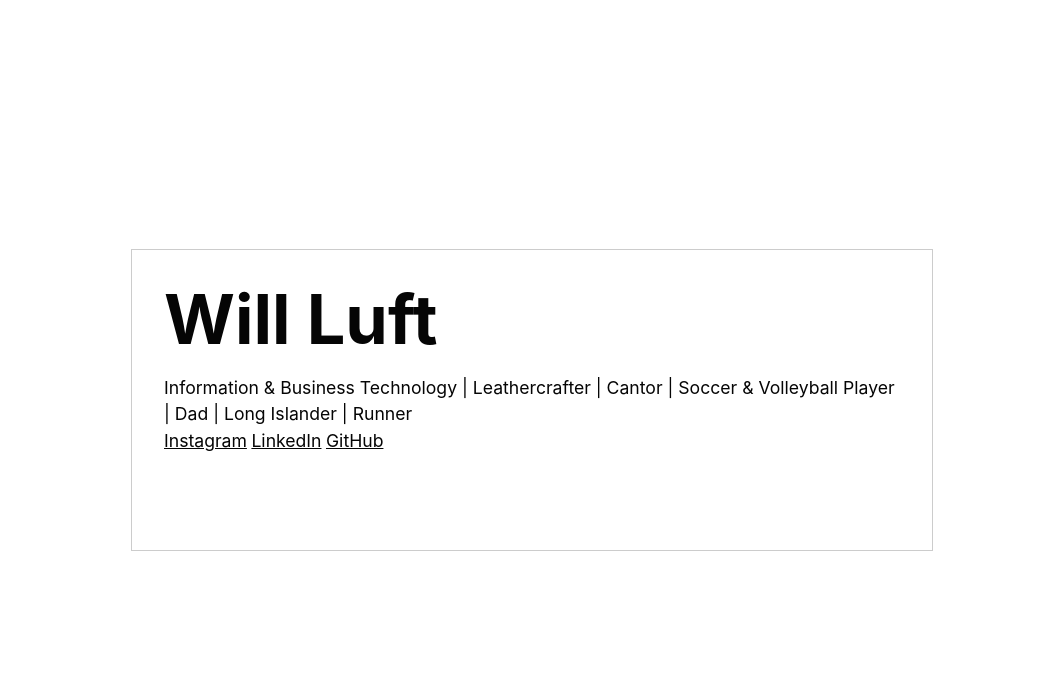
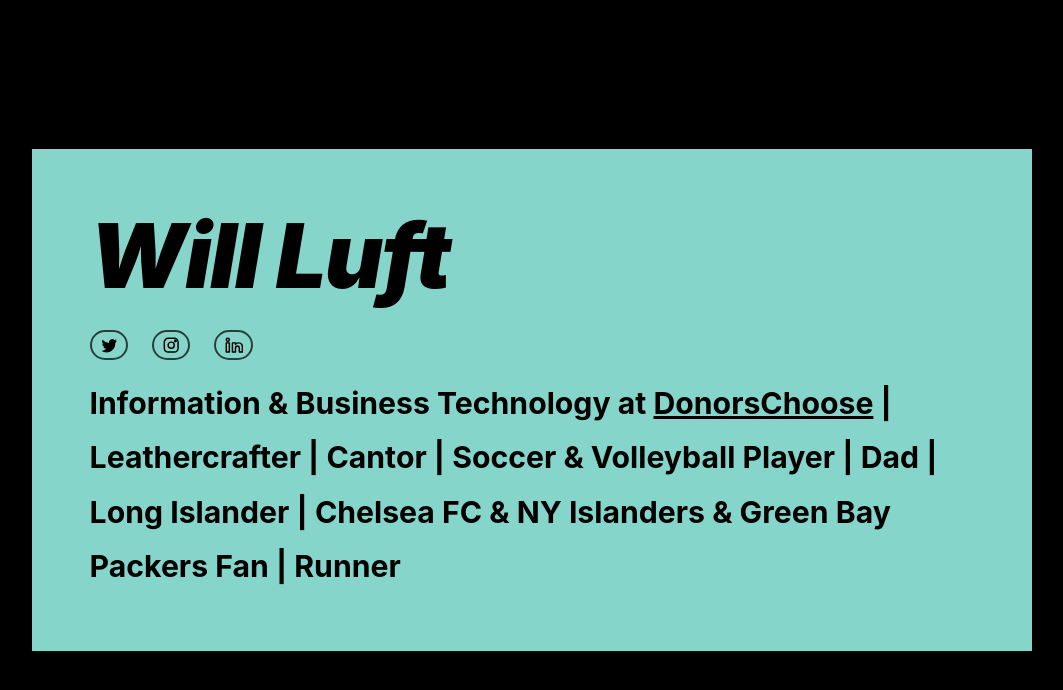
Before and after one commit to wdluft/willluft-2026, a plain HTML site: page index.html in a window 1280 px wide. Shown: the whole page, without its empty margins (108-1171 px from the left). Drawn offline with Linux system fonts and the light colour scheme.

Commit message:
styled hero layout to match reference feel
Updated the page to use a dark backdrop with a centered cyan hero card, compact social icon links, and tighter typography spacing for a cleaner first impression. Also added the DonorsChoose link to clarify the Information & Business Technology role context.

```diff
--- a/css/styles.css
+++ b/css/styles.css
@@ -97,12 +97,79 @@ textarea:not([rows]) {
   min-height: 100vh;
   display: grid;
   place-items: center;
-  padding: 2rem;
+  padding: var(--pad-xxxl) var(--pad-l);
+  background: var(--black-9);
 }
 
 .hero-card {
-  width: min(90vw, 800px);
-  min-height: 300px;
-  outline: 1px solid #ccc;
-  padding: 2rem;
+  width: min(90vw, 1000px);
+  background: var(--teal-9);
+  color: var(--black-9);
+  padding: clamp(1.75rem, 4.5vw, 4rem);
+  box-shadow: var(--shadow-6);
 }
+
+.hero-card h1 {
+  margin: 0;
+  font-style: italic;
+  font-weight: 900;
+  --fl: 6;
+  letter-spacing: -0.02em;
+}
+
+.hero-card p {
+  margin: 0;
+  max-width: 58ch;
+  font-weight: 700;
+  --fl: 2;
+  line-height: var(--lh-l);
+}
+
+.social-links {
+  display: flex;
+  align-items: center;
+  gap: var(--vs-m);
+  margin-block: var(--vs-m) var(--vs-base);
+}
+
+.social-links a {
+  color: inherit;
+  text-decoration: none;
+  font-weight: 800;
+  --fl: 1;
+  line-height: var(--lh-xs);
+  border: var(--border-2);
+  border-color: var(--black-7);
+  border-radius: 999px;
+  padding: var(--pad-xs) var(--pad-s);
+}
+
+.social-links svg {
+  width: 1.15rem;
+  height: 1.15rem;
+  display: block;
+  fill: none;
+  stroke: currentColor;
+  stroke-width: 1.9;
+  stroke-linecap: round;
+  stroke-linejoin: round;
+}
+
+.social-links a:first-child svg {
+  fill: currentColor;
+  stroke: none;
+}
+
+.social-links a:hover {
+  background: var(--black-2);
+}
+
+@media (width < 640px) {
+  #hero {
+    padding: var(--pad-l);
+  }
+
+  .hero-card {
+    width: min(94vw, 1000px);
+  }
+}
--- a/index.html
+++ b/index.html
@@ -11,22 +11,49 @@
   <body>
     <header></header>
     <main>
-      <main>
-        <section id="hero">
-          <div class="hero-card">
-            <h1>Will Luft</h1>
-            <p>
-              Information &amp; Business Technology | Leathercrafter | Cantor |
-              Soccer &amp; Volleyball Player | Dad | Long Islander | Runner
-            </p>
-            <div class="social-links">
-              <a href="#">Instagram</a>
-              <a href="#">LinkedIn</a>
-              <a href="#">GitHub</a>
-            </div>
-          </div>
-        </section>
-      </main>
+      <section id="hero">
+        <article class="hero-card">
+          <h1>Will Luft</h1>
+          <nav class="social-links" aria-label="Social links">
+            <a href="https://x.com/iamwilldl" aria-label="Twitter">
+              <svg viewBox="0 0 24 24" role="img" aria-hidden="true">
+                <path
+                  d="M22 5.92c-.74.33-1.54.55-2.37.65a4.13 4.13 0 0 0 1.81-2.28 8.23 8.23 0 0 1-2.61 1 4.11 4.11 0 0 0-7 3.75 11.65 11.65 0 0 1-8.46-4.29 4.12 4.12 0 0 0 1.27 5.49 4.06 4.06 0 0 1-1.86-.51v.05a4.12 4.12 0 0 0 3.3 4.03 4.14 4.14 0 0 1-1.85.07 4.12 4.12 0 0 0 3.85 2.86A8.26 8.26 0 0 1 2 19.54a11.61 11.61 0 0 0 6.29 1.84c7.55 0 11.68-6.26 11.68-11.68v-.53A8.34 8.34 0 0 0 22 5.92z"
+                />
+              </svg>
+            </a>
+            <a
+              href="https://www.instagram.com/willmadeleather/"
+              aria-label="Instagram"
+            >
+              <svg viewBox="0 0 24 24" role="img" aria-hidden="true">
+                <rect x="3" y="3" width="18" height="18" rx="5" ry="5" />
+                <circle cx="12" cy="12" r="4" />
+                <circle cx="17.5" cy="6.5" r="1" />
+              </svg>
+            </a>
+            <a
+              href="https://www.linkedin.com/in/william-luft-42ab9258/"
+              aria-label="LinkedIn"
+            >
+              <svg viewBox="0 0 24 24" role="img" aria-hidden="true">
+                <rect x="3" y="9" width="4" height="12" />
+                <circle cx="5" cy="5" r="2" />
+                <path
+                  d="M11 9h4v2a4 4 0 0 1 4-2c3 0 5 2 5 6v6h-4v-5c0-2-1-3-2.5-3S15 14 15 16v5h-4z"
+                />
+              </svg>
+            </a>
+          </nav>
+          <p>
+            Information &amp; Business Technology at
+            <a href="https://www.donorschoose.org">DonorsChoose</a> |
+            Leathercrafter | Cantor | Soccer &amp; Volleyball Player | Dad | Long
+            Islander | Chelsea FC &amp; NY Islanders &amp; Green Bay Packers Fan |
+            Runner
+          </p>
+        </article>
+      </section>
     </main>
     <footer></footer>
 
```
